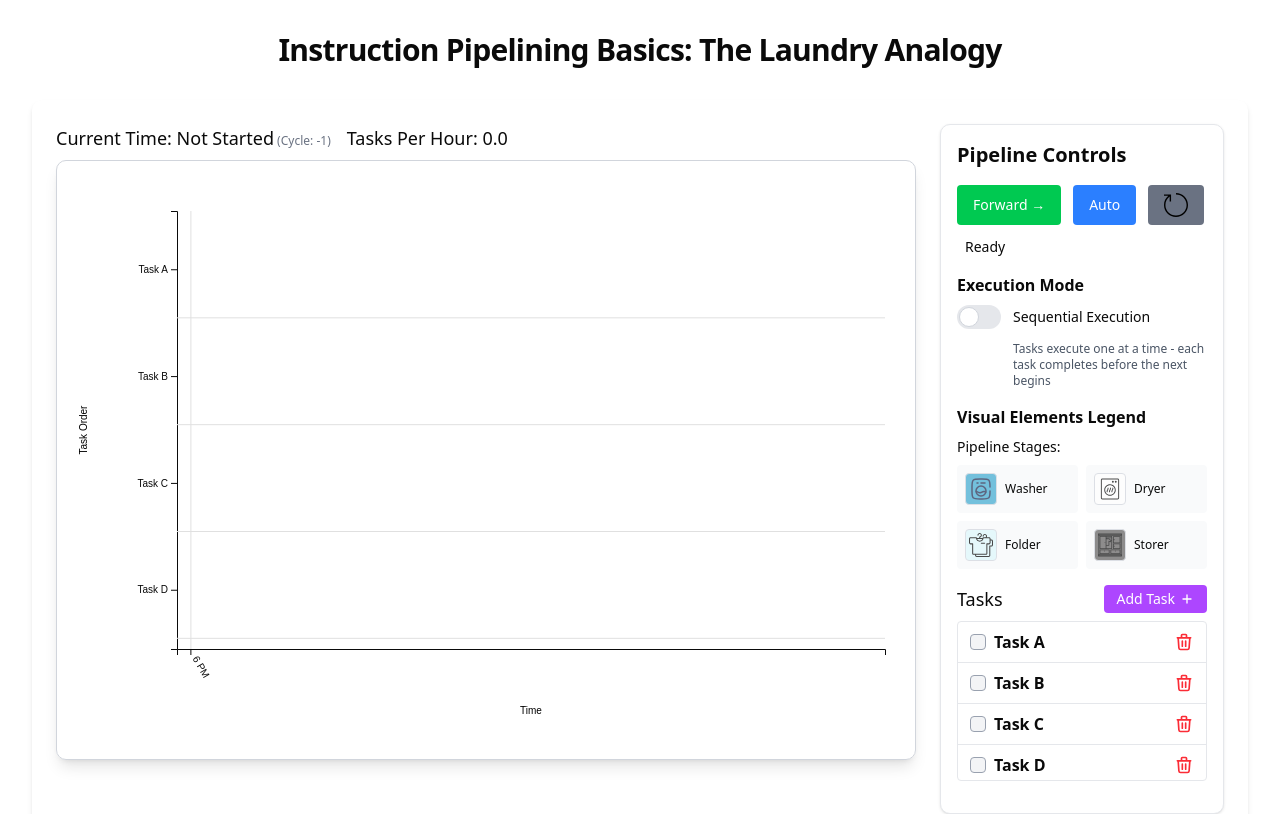
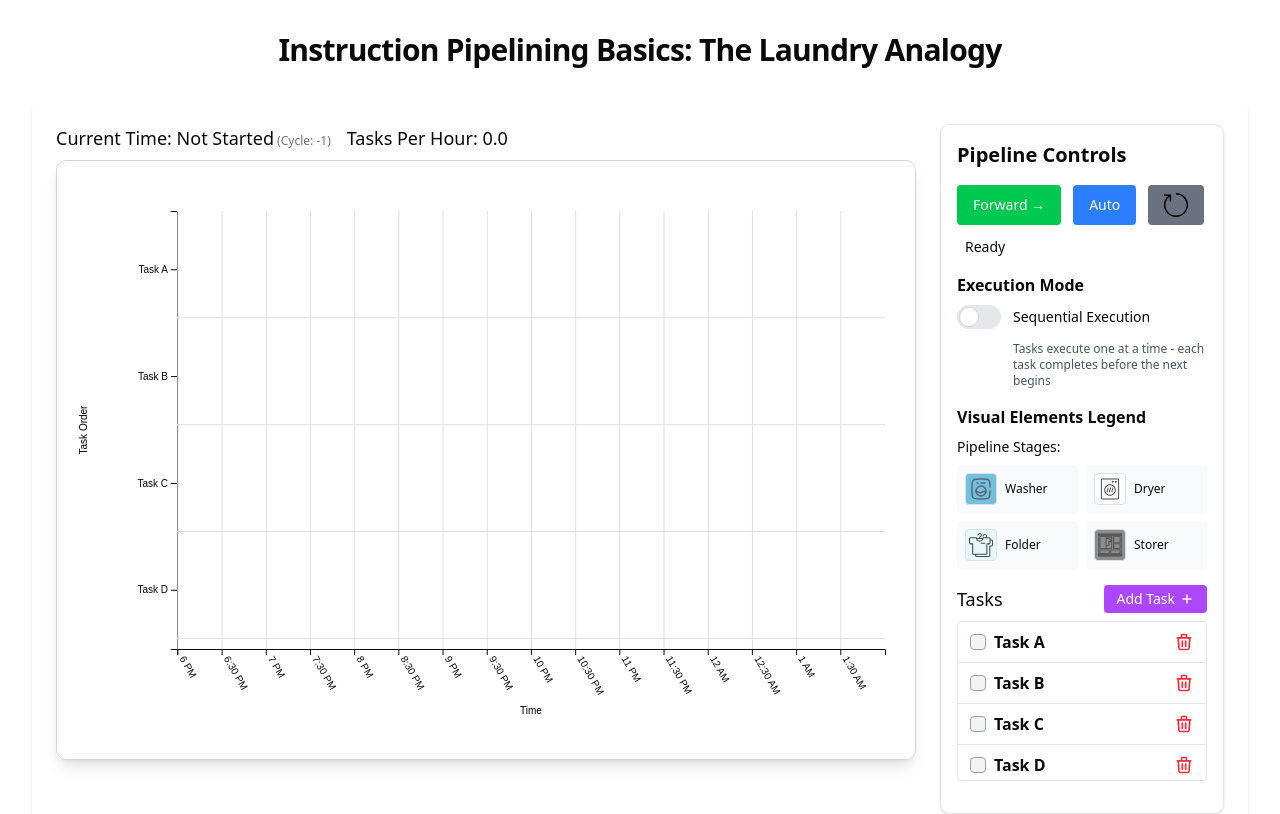
Before and after one commit to Goodr-Interactive/viz-computer-systems, a React (Vite) app: page /csc368/pipelining in a window 1280 px wide. Shown: the top 814 px of the page. Built offline with nearby package versions, Linux system fonts and the light colour scheme.

Commit message:
fix labels to automatically show all the way to the end

```diff
--- a/src/App.tsx
+++ b/src/App.tsx
@@ -107,7 +107,7 @@ export const ROUTES: AppRoute[] = [
   },
   {
     path: "/csc368/combined-pipelining",
-    title: "Combined Pipelining Visualization",
+    title: "Pipelining Comparison",
     description: "",
     element: <CombinedPipeliningPage />,
   },
--- a/src/pages/csc368/pipelining/components/PipelineVisualization.tsx
+++ b/src/pages/csc368/pipelining/components/PipelineVisualization.tsx
@@ -610,33 +610,47 @@ export const PipelineVisualization = forwardRef<PipelineVisualizationRef, Pipeli
   const getMaxCycleNeeded = () => {
     if (pipelineInstructions.length === 0) return Math.max(0, cycles);
 
+    // Calculate theoretical maximum cycles needed for both execution modes
+    // to ensure consistent axis labels when comparing sequential vs pipelined
+    const pipelinedMaxCycle = (pipelineInstructions.length - 1) + PIPELINE_STAGES.length - 1;
+    const sequentialMaxCycle = pipelineInstructions.length * PIPELINE_STAGES.length - 1;
+
+    // Use the maximum of both modes to ensure consistent comparison
+    // This way both visualizations show the full time range
+    const theoreticalMaxCycle = Math.max(pipelinedMaxCycle, sequentialMaxCycle);
+
     // Check if all instructions are completed
     const allInstructionsCompleted = pipelineInstructions.every(
       (instr) => instr.isCompleted === true
     );
 
-    let maxCycle = 0;
-
+    // Calculate actual max cycle from completed/started instructions
+    let actualMaxCycle = 0;
     pipelineInstructions.forEach((instr) => {
       if (instr.startCycle !== undefined) {
         // Calculate when this instruction will complete all stages
         const completionCycle = instr.startCycle + PIPELINE_STAGES.length - 1;
-        maxCycle = Math.max(maxCycle, completionCycle);
+        actualMaxCycle = Math.max(actualMaxCycle, completionCycle);
       }
     });
 
-    // If all instructions are completed, don't show any extra cycles
+    // If all instructions are completed, still show the full theoretical range
+    // for consistent comparison between sequential and pipelined modes
     if (allInstructionsCompleted) {
-      return maxCycle;
+      return theoreticalMaxCycle;
     }
+
+    // Always show the theoretical maximum to ensure consistent axis labels
+    // but also account for current simulation state
+    const currentMaxCycle = Math.max(theoreticalMaxCycle, actualMaxCycle);
 
     // If simulation is running, show current cycle + small buffer for next operations
     if (isRunning) {
-      return Math.max(maxCycle, cycles + 1);
+      return Math.max(currentMaxCycle, cycles + 1);
     }
 
-    // If simulation is paused but not complete, show up to current cycle
-    return Math.max(maxCycle, cycles);
+    // If simulation is paused but not complete, show the full theoretical range
+    return Math.max(currentMaxCycle, cycles);
   };
 
   // Convert clock cycles to time periods (classic H&P example format)
```
